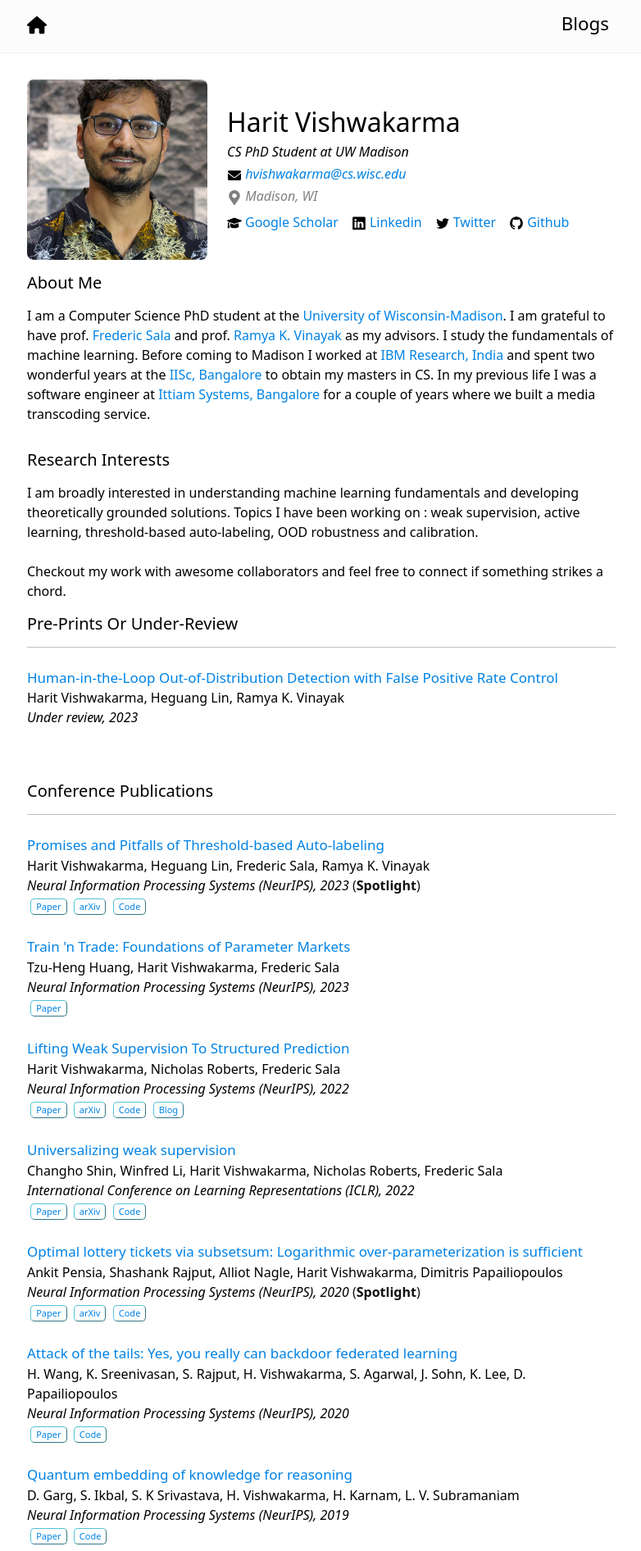
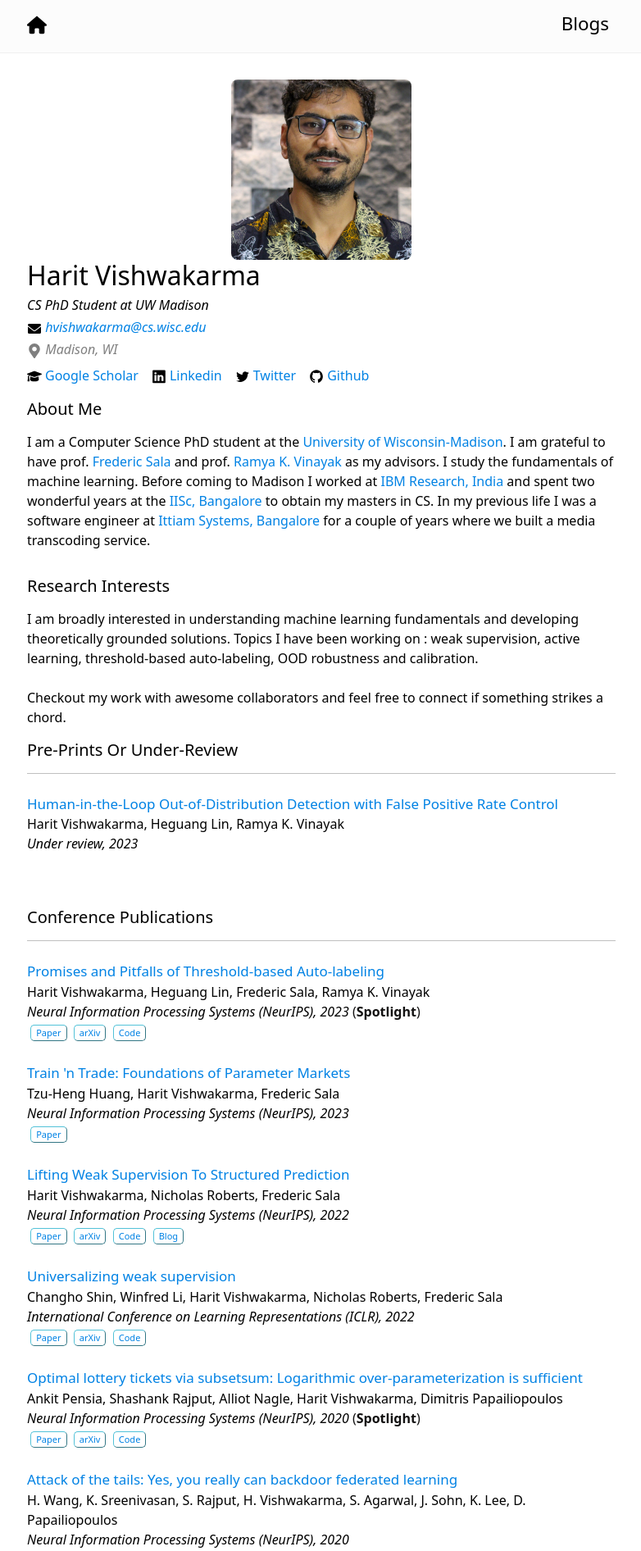
Before and after one commit to harit7/harit7.github.io, a Jekyll site: the page built from index.html, in a window 1280 px wide. Shown: the top 1892 px of the page at 82% size, without its empty margins (248-1030 px from the left). Built offline with Jekyll 4.4.1, drawn with Linux system fonts in a browser that asks for light colours.

Commit message:
Update home.html

```diff
--- a/_layouts/home.html
+++ b/_layouts/home.html
@@ -4,7 +4,7 @@
 <div>
   <div class="pt-3">
     <div class="row align-items-center">
-      <div class="col-sm-10 col-lg-auto text-center">
+      <div class="col-sm-12 col-sm-12 text-center">
         {% assign imageUrl = "assets/images/profile-image.jpg" %}
         <img class="img-fluid avatar" src="{{ imageUrl | relative_url }}" alt="{{ site.title }}" />
       </div>
```
